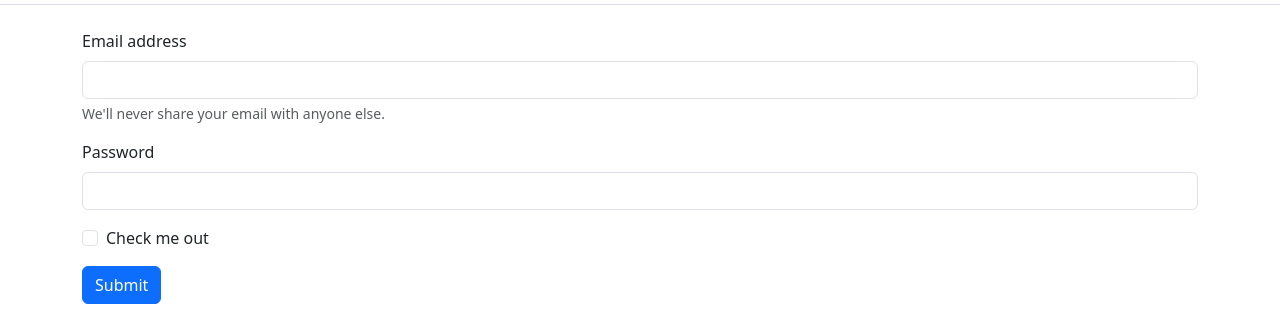
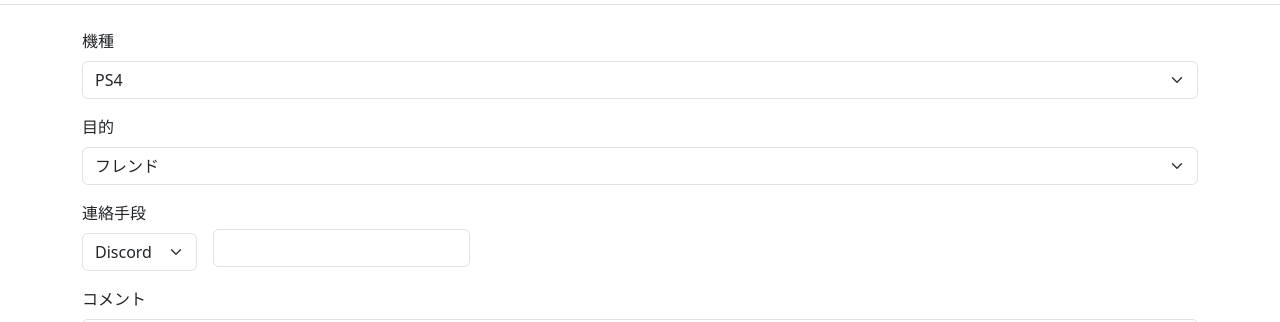
Before and after one commit to egprogram/game_bosyu, a plain HTML site: page index.html in a window 1280 px wide. Shown: the part 68-390 px from the top of the page. Drawn offline with nearby package versions, Linux system fonts and the light colour scheme.

Commit message:
DB設計 and デザイン修正

```diff
--- a/index.html
+++ b/index.html
@@ -23,17 +23,42 @@
     <div class="container mb-4">
       <form>
         <div class="mb-3">
-          <label for="exampleInputEmail1" class="form-label">Email address</label>
-          <input type="email" class="form-control" id="exampleInputEmail1" aria-describedby="emailHelp">
-          <div id="emailHelp" class="form-text">We'll never share your email with anyone else.</div>
+          <label for="disabledSelect" class="form-label">機種</label>
+          <select id="disabledSelect" class="form-select">
+            <option>PS4</option>
+            <option>switch</option>
+            <option>PC</option>
+            <option>Xbox</option>
+          </select>
         </div>
         <div class="mb-3">
-          <label for="exampleInputPassword1" class="form-label">Password</label>
+          <label for="disabledSelect" class="form-label">目的</label>
+          <select id="disabledSelect" class="form-select">
+            <option>フレンド</option>
+            <option>ランク</option>
+            <option>カジュアル</option>
+            <option>練習</option>
+            <option>競技</option>
+            <option>その他</option>
+          </select>
+        </div>
+        <div class="mb-3 row g-3 align-items-center">
+          <div class="col-auto">
+            <label for="disabledSelect" class="form-label">連絡手段</label>
+            <select id="disabledSelect" class="form-select">
+              <option>Discord</option>
+              <option>PSID</option>
+              <option>OriginID</option>
+            </select>
+          </div>
+          <div class="col-auto">
+            <label for="exampleInputPassword1" class="form-label"></label>
+            <input type="password" class="form-control" id="exampleInputPassword1">
+          </div>
+        </div>
+        <div class="mb-3">
+          <label for="exampleInputPassword1" class="form-label">コメント</label>
           <input type="password" class="form-control" id="exampleInputPassword1">
-        </div>
-        <div class="mb-3 form-check">
-          <input type="checkbox" class="form-check-input" id="exampleCheck1">
-          <label class="form-check-label" for="exampleCheck1">Check me out</label>
         </div>
         <button type="submit" class="btn btn-primary">Submit</button>
       </form>
```
Also changed, not shown: 1 other file.
